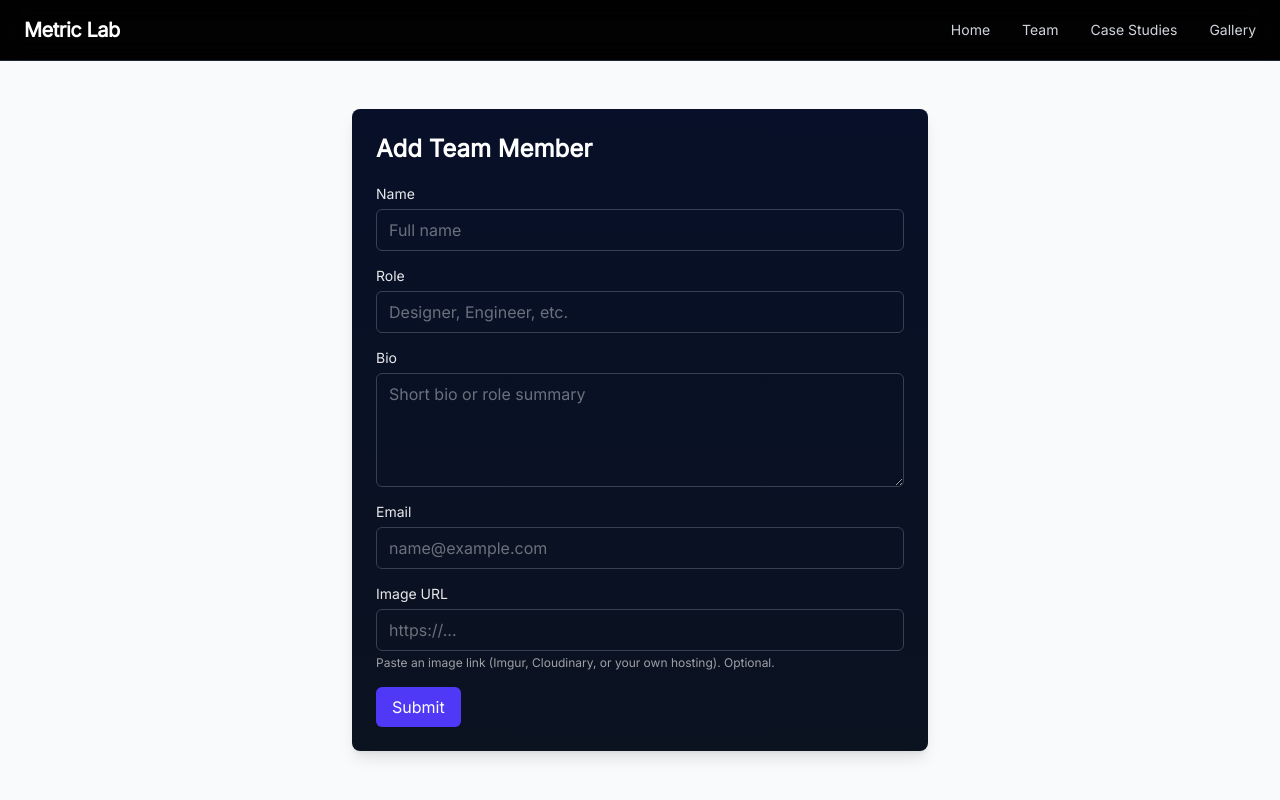
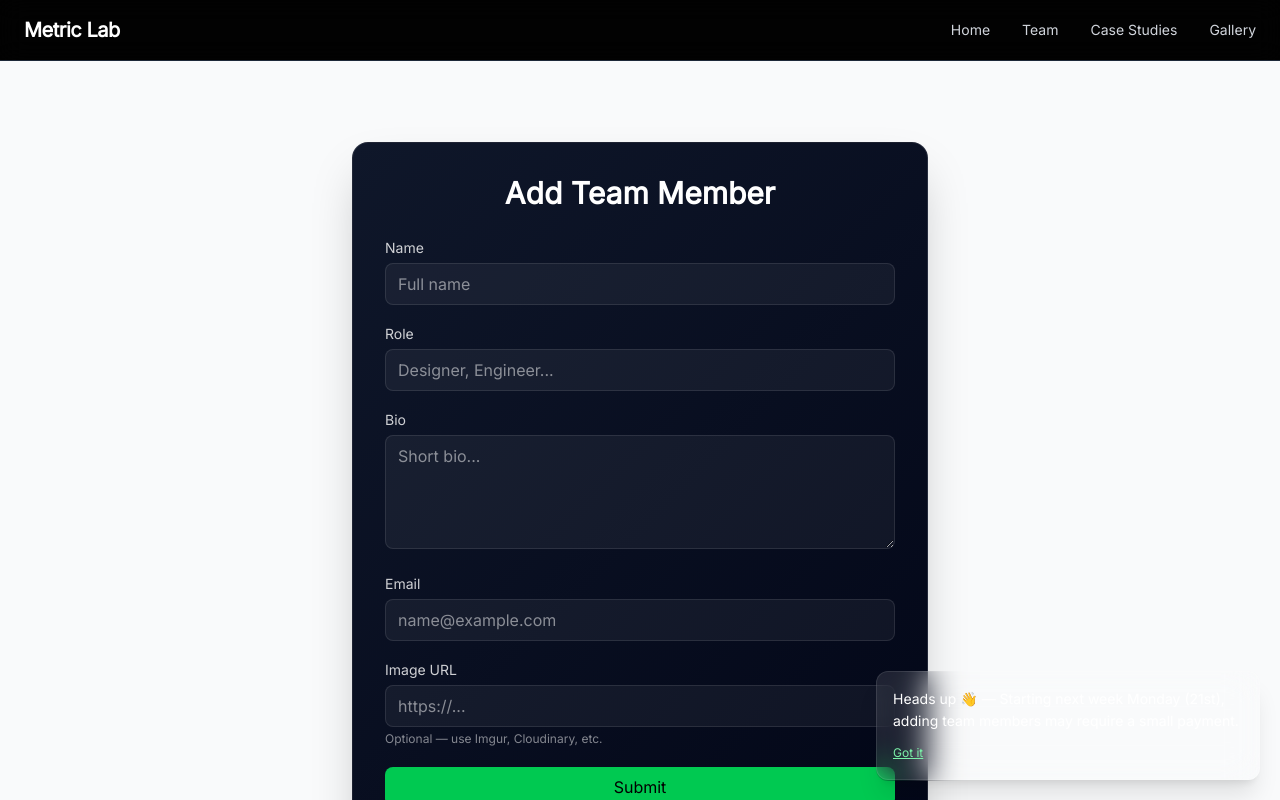
Before and after one commit to hartonapps/metric-lab, a Next.js app: page /add-team in a window 1280 px wide. Shown: the top 800 px of the page. Built offline with nearby package versions, Linux system fonts and the light colour scheme.

Commit message:
Refactor TeamForm component for better UX
Updated form styles and improved user messages.

```diff
--- a/components/TeamForm.tsx
+++ b/components/TeamForm.tsx
@@ -1,4 +1,3 @@
-// components/TeamForm.tsx
 "use client";
 import React, { useState } from "react";
 import { collection, addDoc, serverTimestamp } from "firebase/firestore";
@@ -20,9 +19,11 @@ export default function TeamForm() {
     email: "",
     image: "",
   });
+
   const [loading, setLoading] = useState(false);
   const [message, setMessage] = useState<string | null>(null);
   const [messageType, setMessageType] = useState<"error" | "success" | null>(null);
+  const [showNotice, setShowNotice] = useState(true);
 
   function update<K extends keyof FormState>(key: K, value: FormState[K]) {
     setForm(prev => ({ ...prev, [key]: value }));
@@ -33,7 +34,8 @@ export default function TeamForm() {
     if (!form.role.trim()) return "Role is required.";
     if (!form.email.trim()) return "Email is required.";
     if (!/^\S+@\S+\.\S+$/.test(form.email)) return "Enter a valid email.";
-    if (form.image && !/^https?:\/\/.+\..+/.test(form.image)) return "Enter a valid image URL (starts with http/https).";
+    if (form.image && !/^https?:\/\/.+\..+/.test(form.image))
+      return "Enter a valid image URL.";
     return null;
   }
 
@@ -41,12 +43,14 @@ export default function TeamForm() {
     e.preventDefault();
     setMessage(null);
     setMessageType(null);
+
     const err = validate();
     if (err) {
       setMessage(err);
       setMessageType("error");
       return;
     }
+
     setLoading(true);
     try {
       await addDoc(collection(db, "teams"), {
@@ -58,12 +62,13 @@ export default function TeamForm() {
         createdAt: serverTimestamp(),
         status: "pending",
       });
-      setMessage("Team member submitted. Thank you!");
+
+      setMessage("Team member submitted successfully 🚀");
       setMessageType("success");
       setForm({ name: "", role: "", bio: "", email: "", image: "" });
     } catch (error) {
       console.error(error);
-      setMessage("Submission failed. Try again later.");
+      setMessage("Something went wrong. Try again.");
       setMessageType("error");
     } finally {
       setLoading(false);
@@ -71,85 +76,126 @@ export default function TeamForm() {
   }
 
   return (
+    <div className="relative min-h-screen flex items-center justify-center px-4">
+
+      {/* FORM */}
       <form
         onSubmit={handleSubmit}
-      className="max-w-xl mx-auto p-6 rounded-lg shadow-lg"
-      style={{ background: "linear-gradient(180deg,#071028 0%, #0b1220 100%)", color: "white" }}
+        className="w-full max-w-xl p-8 rounded-2xl shadow-2xl backdrop-blur-md border border-white/10"
+        style={{
+          background:
+            "linear-gradient(135deg, #0f172a 0%, #020617 100%)",
+          color: "white",
+        }}
       >
-      <h2 className="text-2xl font-semibold mb-4 text-white">Add Team Member</h2>
+        <h2 className="text-3xl font-semibold mb-6 text-center">
+          Add Team Member
+        </h2>
 
-      <label className="block mb-3">
-        <span className="text-sm font-medium text-white/90">Name</span>
+        {/* INPUTS */}
+        {[
+          { label: "Name", key: "name", placeholder: "Full name" },
+          { label: "Role", key: "role", placeholder: "Designer, Engineer..." },
+        ].map((field) => (
+          <label key={field.key} className="block mb-4">
+            <span className="text-sm text-white/80">{field.label}</span>
             <input
-          value={form.name}
-          onChange={e => update("name", e.target.value)}
-          className="mt-1 block w-full rounded-md border border-gray-700 bg-transparent px-3 py-2 text-white placeholder-white/40 focus:outline-none focus:ring-2 focus:ring-indigo-500"
-          placeholder="Full name"
+              value={form[field.key as keyof FormState] as string}
+              onChange={(e) =>
+                update(field.key as keyof FormState, e.target.value)
+              }
+              placeholder={field.placeholder}
+              className="mt-1 w-full px-3 py-2 rounded-lg bg-white/5 border border-white/10 focus:border-green-400 focus:ring-2 focus:ring-green-500 outline-none transition"
+            />
+          </label>
+        ))}
+
+        {/* BIO */}
+        <label className="block mb-4">
+          <span className="text-sm text-white/80">Bio</span>
+          <textarea
+            value={form.bio}
+            onChange={(e) => update("bio", e.target.value)}
+            rows={4}
+            placeholder="Short bio..."
+            className="mt-1 w-full px-3 py-2 rounded-lg bg-white/5 border border-white/10 focus:border-green-400 focus:ring-2 focus:ring-green-500 outline-none transition"
           />
         </label>
 
-      <label className="block mb-3">
-        <span className="text-sm font-medium text-white/90">Role</span>
+        {/* EMAIL */}
+        <label className="block mb-4">
+          <span className="text-sm text-white/80">Email</span>
           <input
-          value={form.role}
-          onChange={e => update("role", e.target.value)}
-          className="mt-1 block w-full rounded-md border border-gray-700 bg-transparent px-3 py-2 text-white placeholder-white/40 focus:outline-none focus:ring-2 focus:ring-indigo-500"
-          placeholder="Designer, Engineer, etc."
+            value={form.email}
+            onChange={(e) => update("email", e.target.value)}
+            placeholder="name@example.com"
+            className="mt-1 w-full px-3 py-2 rounded-lg bg-white/5 border border-white/10 focus:border-green-400 focus:ring-2 focus:ring-green-500 outline-none transition"
           />
         </label>
 
-      <label className="block mb-3">
-        <span className="text-sm font-medium text-white/90">Bio</span>
-        <textarea
-          value={form.bio}
-          onChange={e => update("bio", e.target.value)}
-          rows={4}
-          className="mt-1 block w-full rounded-md border border-gray-700 bg-transparent px-3 py-2 text-white placeholder-white/40 focus:outline-none focus:ring-2 focus:ring-indigo-500"
-          placeholder="Short bio or role summary"
-        />
-      </label>
-
-      <label className="block mb-3">
-        <span className="text-sm font-medium text-white/90">Email</span>
-        <input
-          value={form.email}
-          onChange={e => update("email", e.target.value)}
-          className="mt-1 block w-full rounded-md border border-gray-700 bg-transparent px-3 py-2 text-white placeholder-white/40 focus:outline-none focus:ring-2 focus:ring-indigo-500"
-          placeholder="name@example.com"
-          inputMode="email"
-        />
-      </label>
-
-      <label className="block mb-4">
-        <span className="text-sm font-medium text-white/90">Image URL</span>
+        {/* IMAGE */}
+        <label className="block mb-5">
+          <span className="text-sm text-white/80">Image URL</span>
           <input
             value={form.image}
-          onChange={e => update("image", e.target.value)}
+            onChange={(e) => update("image", e.target.value)}
             placeholder="https://..."
-          className="mt-1 block w-full rounded-md border border-gray-700 bg-transparent px-3 py-2 text-white placeholder-white/40 focus:outline-none focus:ring-2 focus:ring-indigo-500"
+            className="mt-1 w-full px-3 py-2 rounded-lg bg-white/5 border border-white/10 focus:border-green-400 focus:ring-2 focus:ring-green-500 outline-none transition"
           />
-        <p className="text-xs text-white/60 mt-1">
-          Paste an image link (Imgur, Cloudinary, or your own hosting). Optional.
+          <p className="text-xs text-white/50 mt-1">
+            Optional — use Imgur, Cloudinary, etc.
           </p>
         </label>
 
+        {/* MESSAGE */}
         {message && (
           <div
-          className={`mb-3 text-sm ${messageType === "error" ? "text-red-300" : "text-green-300"}`}
-          role="status"
-          aria-live="polite"
+            className={`mb-4 text-sm ${
+              messageType === "error"
+                ? "text-red-400"
+                : "text-green-400"
+            }`}
           >
             {message}
           </div>
         )}
 
+        {/* BUTTON */}
         <button
           type="submit"
           disabled={loading}
-        className="inline-flex items-center justify-center rounded-md px-4 py-2 bg-indigo-600 hover:bg-indigo-500 disabled:opacity-60 text-white font-medium"
+          className="w-full py-2 rounded-lg bg-green-500 hover:bg-green-400 transition font-medium text-black"
         >
-        {loading ? "Submitting…" : "Submit"}
+          {loading ? "Submitting..." : "Submit"}
         </button>
+
+        {/* WHATSAPP LINK */}
+        <a
+          href="https://whatsapp.com/channel/0029Vb7qb8Z5kg6zV4uG8E0z"
+          target="_blank"
+          rel="noopener noreferrer"
+          className="block mt-4 text-center text-sm text-green-400 hover:text-green-300 underline"
+        >
+          Have a complaint? Reach us on WhatsApp
+        </a>
       </form>
+
+      {/* FLOATING NOTICE */}
+      {showNotice && (
+        <div className="fixed bottom-5 right-5 max-w-sm bg-white/10 backdrop-blur-lg border border-white/10 text-white p-4 rounded-xl shadow-xl">
+          <p className="text-sm leading-relaxed">
+            Heads up 👋 — Starting next week Monday (21st), adding team members
+            may require a small payment.
+          </p>
+
+          <button
+            onClick={() => setShowNotice(false)}
+            className="mt-3 text-xs text-green-300 hover:text-green-200 underline"
+          >
+            Got it
+          </button>
+        </div>
+      )}
+    </div>
   );
         }
```
Lines whose indentation alone changed are shown as unchanged.
